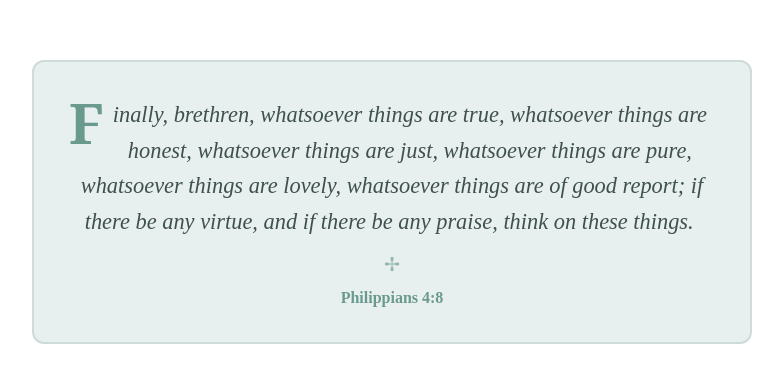
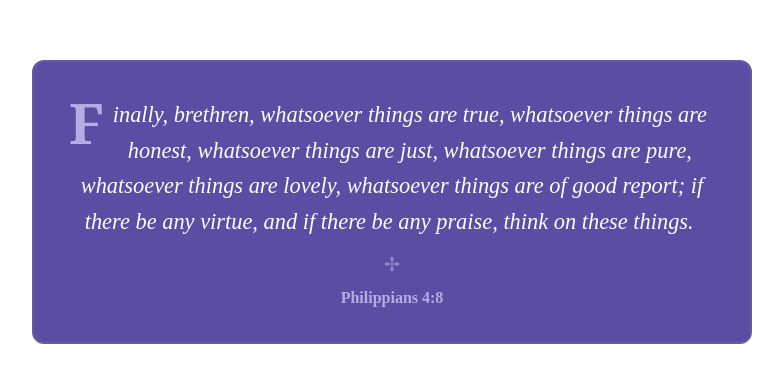
Before and after one commit to Laura-West/BasicProjects, a plain HTML site: page quotes.html in a window 1280 px wide. Shown: the part 198-580 px from the top of the page, without its empty margins (248-1031 px from the left). Drawn offline with Linux system fonts and the light colour scheme.

Commit message:
Add files via upload

```diff
--- a/config.js
+++ b/config.js
@@ -1,4 +1,4 @@
 const widgetConfig = {
-  theme: 'soft-evergreen-theme',
+  theme: 'soft-lavender-theme',
   alignment: 'center'
 };
--- a/styles.css
+++ b/styles.css
@@ -34,10 +34,10 @@
 
 /* Soft Lavender */
 .soft-lavender-theme {
-  --primary-bg-color: #f7f3f9;
-  --primary-text-color: #544458;
-  --accent-color: #a08da6;
-  --secondary-bg-color: #e1dbe4;
+  --primary-bg-color: #5b4da3;
+  --primary-text-color: #fcfcfc;
+  --accent-color: #b5ace2;
+  --secondary-bg-color: #6659a6;
 }
 
 /* Ocean Breeze */
```
